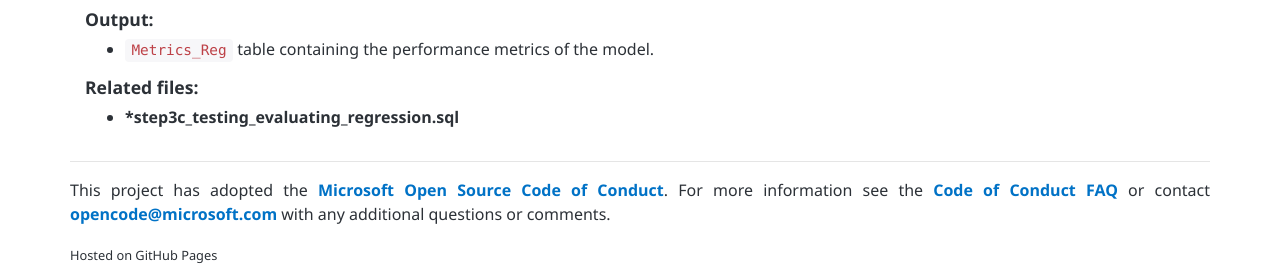
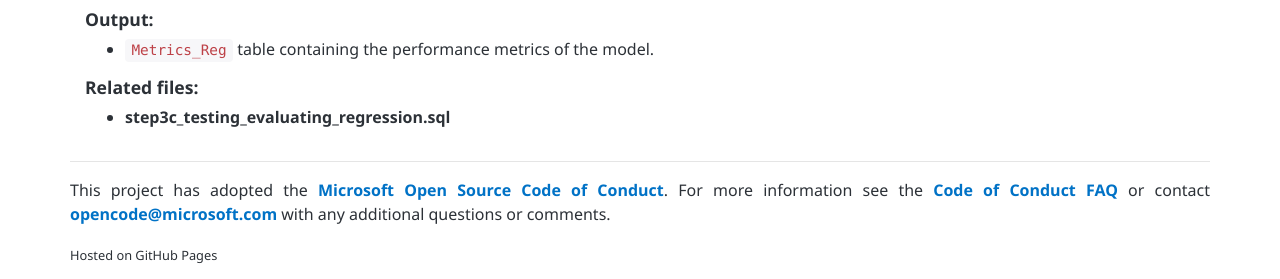
Before and after one commit to microsoft/r-server-hospital-length-of-stay, a Jekyll site: the page built from dba.md, in a window 1280 px wide and 900 px high, scrolled down 3570 px. Shown: the part 618-897 px from the top of the window. Built offline with Jekyll 4.4.1, drawn with Linux system fonts in a browser that asks for light colours.

Commit message:
formatting

```diff
--- a/dba.md
+++ b/dba.md
@@ -224,4 +224,4 @@ In this step, we create a stored procedure `[dbo].[test_evaluate_model_reg]` tha
 
 ### Related files:
 
-* ***step3c_testing_evaluating_regression.sql**
+* **step3c_testing_evaluating_regression.sql**
```
